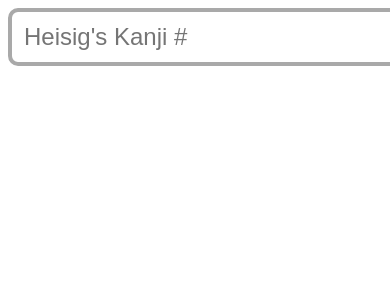
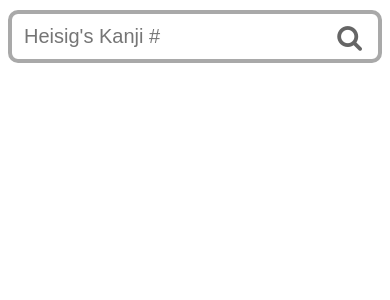
Before and after one commit to KaiWeing/rtk, a Flask app: page / in a window 390 px wide; the page is wider, and only the part inside the window is pictured. Shown: the top 300 px of that part. Run offline with Flask 2, Linux system fonts and the light colour scheme; some libraries are stand-ins or nearby versions.

Commit message:
mobile styling

```diff
--- a/static/style.css
+++ b/static/style.css
@@ -1,24 +1,26 @@
+html {
+    font-size: 16px;
+}
+
 body {
     font-family: sans-serif;
-    font-size: 100%;
-}
-
-#searchbtn::-webkit-inner-spin-button,
-#searchbtn::-webkit-outer-spin-button {
-    -webkit-appearance: none;
-    margin: 0;
+    font-size: 62.5%;
 }
 
 div#content {
-    margin: 0 auto;
-    width: 600px;
+    margin: 0px auto;
+    max-width: 800px;
 }
 
 div#searchbox {
+    -webkit-box-sizing: border-box;
+    -moz-box-sizing: border-box;
+    box-sizing: border-box;
     border: 4px solid #a9a9a9;
     background: #fff;
     border-radius: 10px;
     padding: 10px;
+    margin: 10px auto;
     width: 100%;
 }
 
@@ -41,7 +43,8 @@ div#searchbox button i {
 }
 
 input {
-    width: 90%;
-    font-size: 24px;
+    width: 80%;
+    font-size: 2em;
     border-style: hidden;
+    outline: none;
 }
--- a/templates/index.html
+++ b/templates/index.html
@@ -2,6 +2,7 @@
 <html lang="en">
 <head>
     <meta charset="UTF-8">
+    <meta name="viewport" content="width=device-width, initial-scale=1.0, maximum-scale=1.0, user-scalable=0">
     <title>RTK Lookup</title>
     <link rel="stylesheet" href="https://maxcdn.bootstrapcdn.com/font-awesome/4.5.0/css/font-awesome.min.css">
     <link rel="stylesheet" type="text/css" href="{{ url_for('static', filename='style.css') }}">
```
